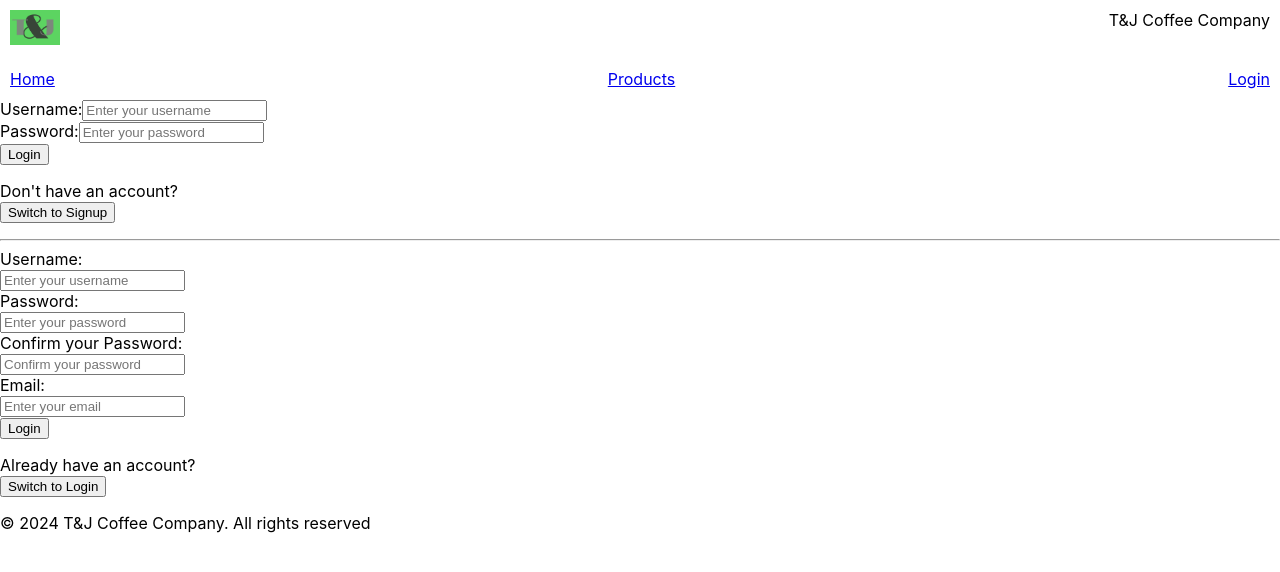
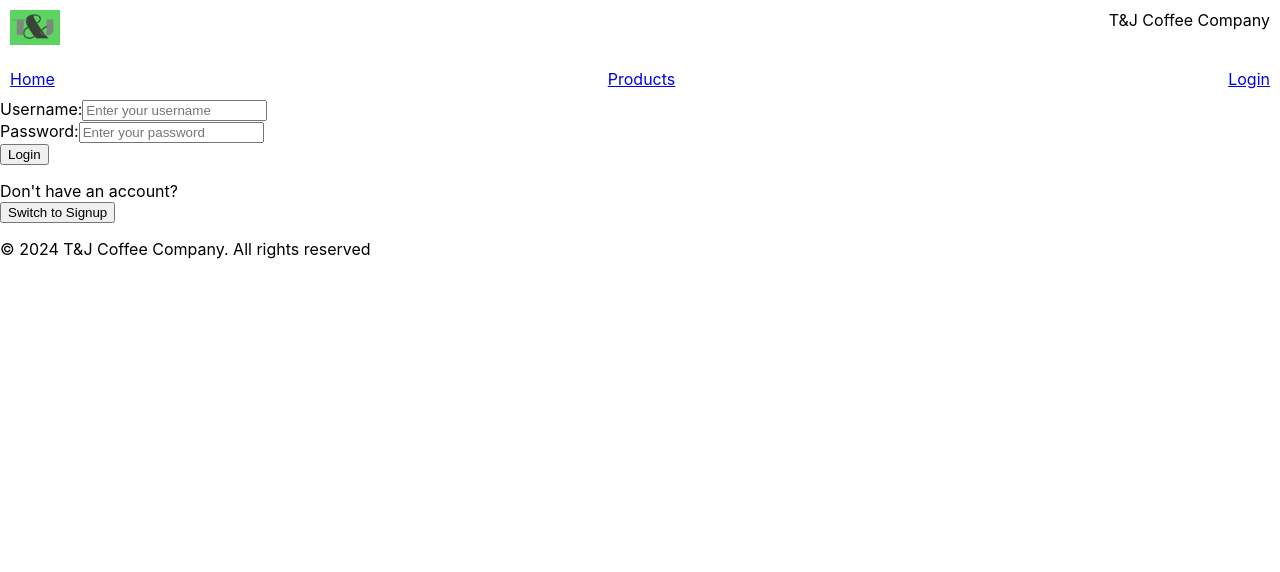
Before and after one commit to jungp22/ensf381-assignment5, a React (Create React App) app: page /login in a window 1280 px wide. Shown: the top 572 px of the page. Built offline with nearby package versions, Linux system fonts and the light colour scheme.

Commit message:
Switching between login and signup

```diff
--- a/src/components/LoginForm.js
+++ b/src/components/LoginForm.js
@@ -1,5 +1,5 @@
 
-const LoginForm = () => {
+const LoginForm = ({ toggleForm }) => {
   return (
     <div>
         <form name="login" onsubmit="validateForm(event)">
@@ -25,7 +25,7 @@ const LoginForm = () => {
           <button type="submit" class="login-btn">Login</button>
           <p>
             Don't have an account?<br/>
-            <button>Switch to Signup</button>
+            <button type="button" onClick={toggleForm}>Switch to Signup</button>
           </p>
         </form>
     </div>
--- a/src/components/LoginPage.js
+++ b/src/components/LoginPage.js
@@ -1,15 +1,20 @@
+import React, { useState } from 'react';
 import Header from './Header';
 import LoginForm from './LoginForm';
 import SignupForm from './SignupForm';
 import Footer from './Footer';
 
 const LoginPage = () => {
+  const [showLoginForm, setShowLoginForm] = useState(true);
+
+  const toggleForm = () => {
+    setShowLoginForm(!showLoginForm);
+  };
+
   return (
     <div>
         <Header />
-        <LoginForm />
-        <hr></hr>
-        <SignupForm/>
+        {showLoginForm ? <LoginForm toggleForm={toggleForm} /> : <SignupForm toggleForm={toggleForm} />}
         <Footer />
     </div>
   );
--- a/src/components/SignupForm.js
+++ b/src/components/SignupForm.js
@@ -1,5 +1,5 @@
 
-const SignupForm = () => {
+const SignupForm = ({ toggleForm }) => {
   return (
     <div>
         <form name="signup" onsubmit="validateForm(event)">
@@ -44,7 +44,7 @@ const SignupForm = () => {
           <button type="submit" class="signup-btn">Login</button><br/>
           <p>
             Already have an account?<br/>
-            <button>Switch to Login</button>
+            <button type="button" onClick={toggleForm}>Switch to Login</button>
           </p>
         </form>
     </div>
```
